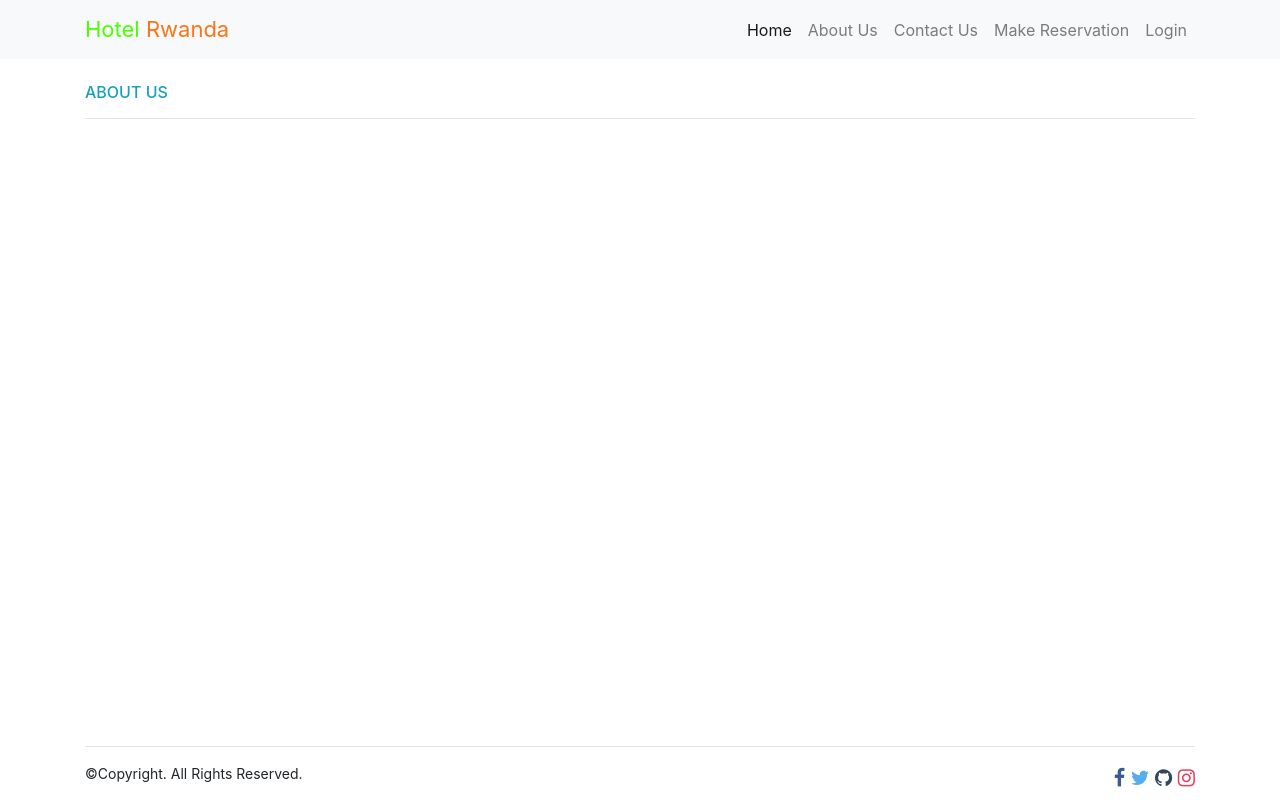
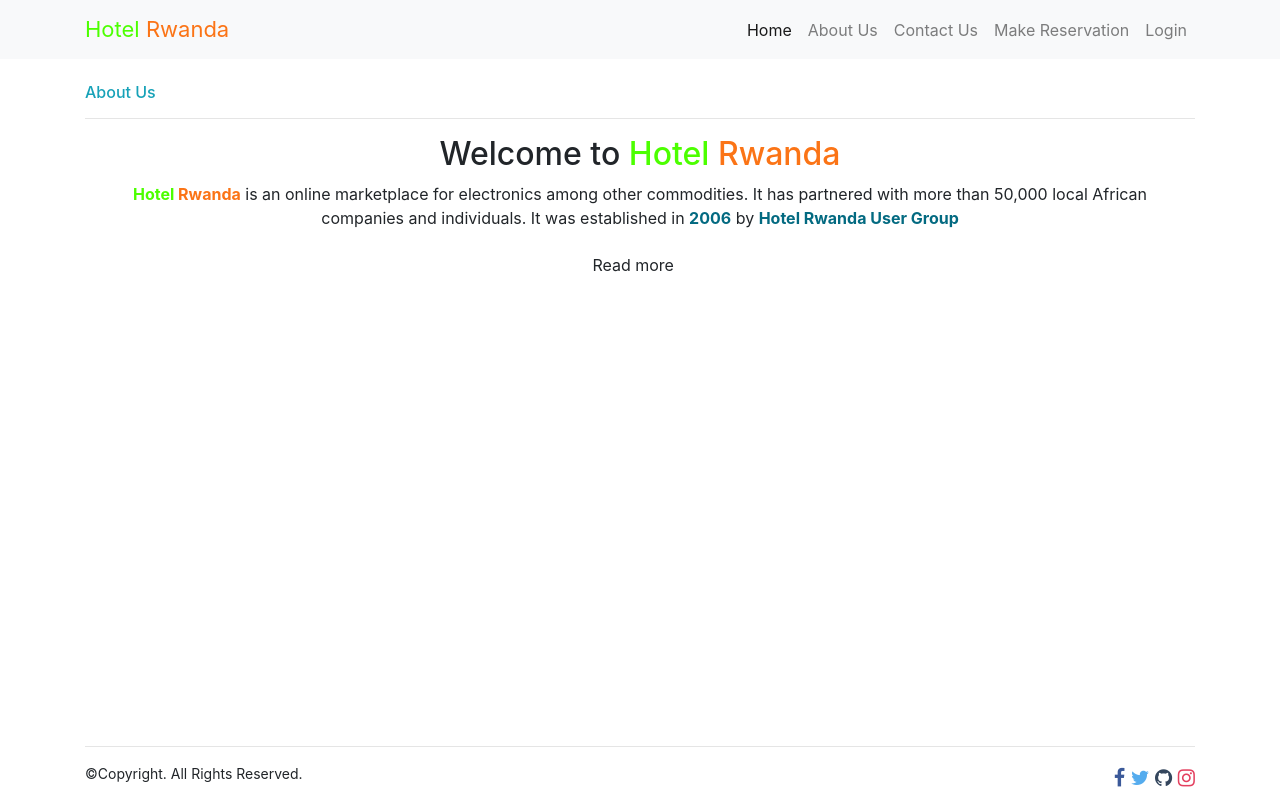
Before and after one commit to wilwagwau/Hotel-Rwanda, a PHP site: page /about.php in a window 1280 px wide. Run offline with PHP 8.4, Linux system fonts and the light colour scheme.

Commit message:
This is third modification of about us file

```diff
--- a/about.php
+++ b/about.php
@@ -1,24 +1,39 @@
 <html>
 <head>
-	<?php include 'includes/head.php'; ?>
+	<?php include 'includes/head.php';?>
 	<title>About Us</title>
 </head>
-<body>
+
+<body class="hold-transition skin-blue layout-top-nav">
 	<div>
 		<?php include 'includes/navigation.php' ?>
 	</div>
+	<br>
 	<div class="container">
-		<div class="panel panel-info">
+		<div class="panel panel-default">
 			<div class="panel-body">
-				<br />
-				<b><h6 class="text-info">ABOUT US</h6></b>
+				<strong><h6 class="text-info">About Us</h6></strong>
 				<hr>
+				<div class="container" id="top-section">
 
+		        </div>
+				      <!-- Welcome Text-->
+                    <section id="welcome" class="about">
+                        <div class="container">
+                            <div class="welcome text-center wow fadeInUp delay-1s">
+                                <h2>Welcome to <span style="color:#4cff00">Hotel<span style="color:#fb7416"> Rwanda</span></span></h2>
+                                <p><a href="#"><b><span style="color:#4cff00">Hotel<span style="color:#fb7416"> Rwanda</span></span></a></b>  is an online marketplace for electronics among other commodities. It has partnered with more than 50,000 local African companies and individuals. It was established in <b style="color: #036a81">2006</b> by <a style="color: #036a81" href="#"><b>Hotel Rwanda User Group</b></a></p>
+                                <button class="btn home-btn" type="submit">Read more <i style="color:#fff" class="fa fa-angle-double-right"></i></button>
+                            </div>
+                        </div>
+                    </section>
+		           <!-- <center><h3>Our Partners</h3></center> -->
 			</div>
 		</div>
 	</div>
-<div>
-	<?php include 'includes/footer.php' ?>
+
+  	<?php include 'includes/footer.php'; ?>
 </div>
+
 </body>
 </html>
```
